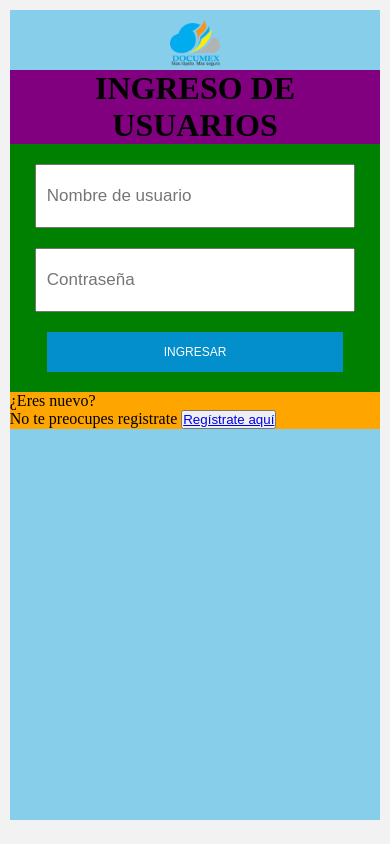
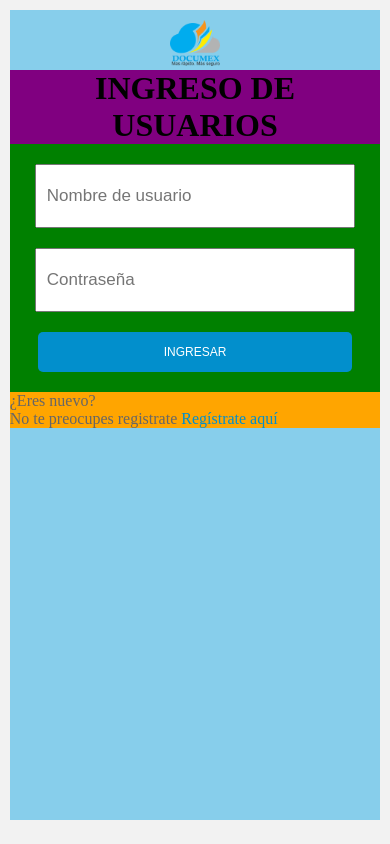
Before and after one commit to JuanCarlosOrdonezCcoriccaza/DocumexDjango, a Django app: page /accounts/login in a window 390 px wide. Run offline with Django 3.2, Linux system fonts and the light colour scheme; some libraries are stand-ins or nearby versions.

Commit message:
estilo de inputs size en login usuario

```diff
--- a/src/static/styles/estiloLU.css
+++ b/src/static/styles/estiloLU.css
@@ -61,8 +61,16 @@
         outline:none;
         font-size: 17px;
         color: #666666;
+        transition: 0.4s;
+    }
+
+    :not(#ingresar):focus{
+        border: solid 2px #028fcc;
+        box-sizing: content-box;
+        transition: 0.4s;
     }
     #footer_div{
+        color: #666666;
         background-color: orange;
     }
     #ingresar{
@@ -72,9 +80,15 @@
         transition: 0.4s;
         text-transform: uppercase;
         font-size: 12px;
+        border-radius: 5px;
+        width: 85%;
     }
     #ingresar:hover{
         background-color: #212529;
         transition: 0.4s;
     }
+    #registro{
+        text-decoration: none;
+        color: #028fcc;
+    }
 }
--- a/src/templates/loginUser.html
+++ b/src/templates/loginUser.html
@@ -32,7 +32,7 @@
                 </div>
                 <div id="footer_div">
                             <span>¿Eres nuevo?<br/>No te preocupes registrate</span>
-                            <button id="registro"><a href="register" id="registro">Regístrate aquí</a></button>
+                            <a href="#" id="registro">Regístrate aquí</a>
 
                 </div>
             </div>
```
